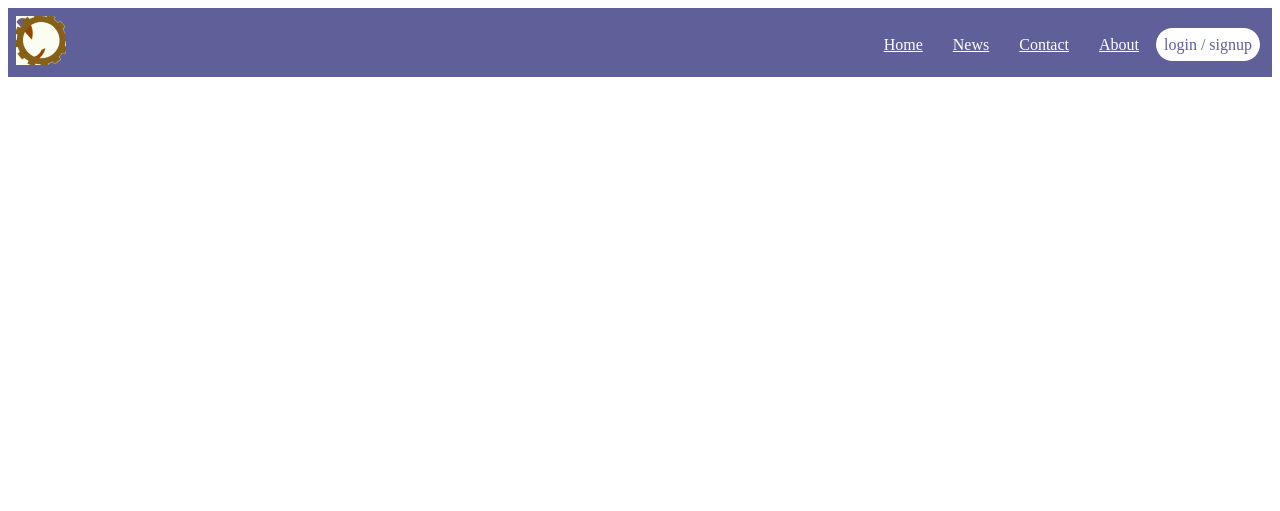
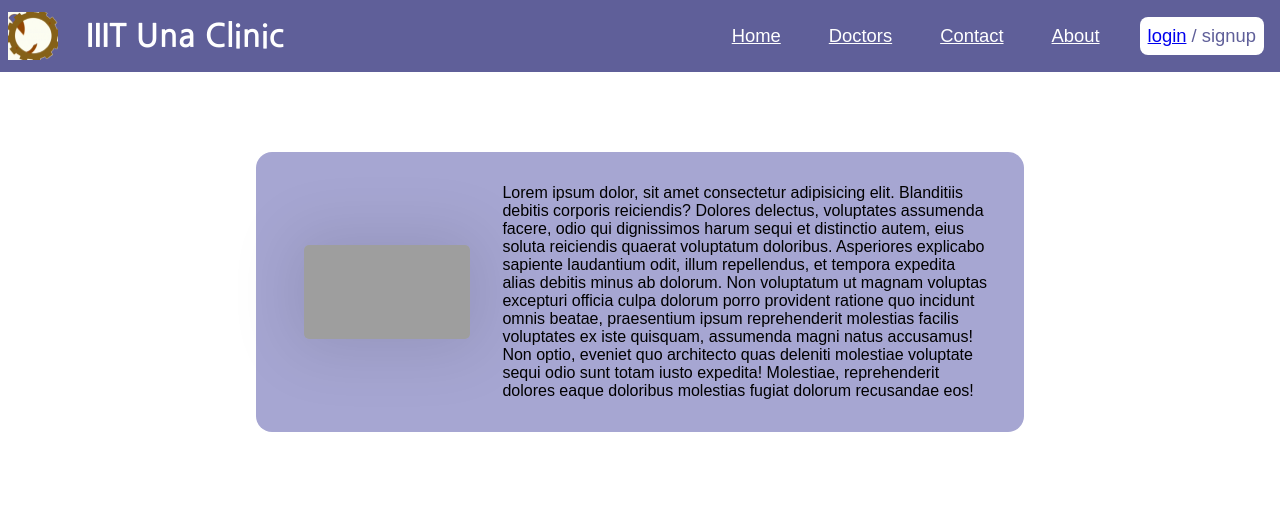
Before and after one commit to sayak22/Hospital_Management_System, a PHP site: page / in a window 1280 px wide. Shown: the top 511 px of the page. Run offline with PHP 8.4, Linux system fonts and the light colour scheme; grey boxes are pictures that could not be loaded.

Commit message:
login page added successfully

```diff
--- a/index.html
+++ b/index.html
@@ -7,19 +7,44 @@
     <link rel="stylesheet" href="styles.css" />
   </head>
   <body>
+    <!-- navbar -->
     <div id="navbar">
-      <img src="IIITU_logo.gif" alt="IIITU" id="logo" />
+      <div class="img-heading">
+        <img src="IIITU_logo.gif" alt="IIITU" id="logo" />
+        <h1 id="heading">IIIT Una Clinic</h1>
+      </div>
       <ul>
-        <li><a class="nav-link" href="default.asp">Home</a></li>
-        <li><a class="nav-link" href="news.asp">News</a></li>
+        <li><a class="nav-link" href="index.html">Home</a></li>
+        <li><a class="nav-link" href="news.asp">Doctors</a></li>
         <li><a class="nav-link" href="contact.asp">Contact</a></li>
         <li><a class="nav-link" href="about.asp">About</a></li>
-        <li  style="background-color:white; color: rgb(95, 95, 153); border-radius: 20px;">
-          <!-- <div style="background-color:white; color: rgb(95, 95, 153;"> -->
-            <a>login</a> / <a>signup</a>
-          </div>
+        <li class="login-signup">
+          <a href="login.html">login</a> / <a>signup</a>
         </li>
       </ul>
     </div>
+    <!-- navbar end -->
+
+    <!-- hero section card -->
+    <div id="hero">
+      <div class="hero-image">
+        <img src="https://picsum.photos/1920/1080" />
+      </div>
+      <div class="hero-content">
+        Lorem ipsum dolor, sit amet consectetur adipisicing elit. Blanditiis
+        debitis corporis reiciendis? Dolores delectus, voluptates assumenda
+        facere, odio qui dignissimos harum sequi et distinctio autem, eius
+        soluta reiciendis quaerat voluptatum doloribus. Asperiores explicabo
+        sapiente laudantium odit, illum repellendus, et tempora expedita alias
+        debitis minus ab dolorum. Non voluptatum ut magnam voluptas excepturi
+        officia culpa dolorum porro provident ratione quo incidunt omnis beatae,
+        praesentium ipsum reprehenderit molestias facilis voluptates ex iste
+        quisquam, assumenda magni natus accusamus! Non optio, eveniet quo
+        architecto quas deleniti molestiae voluptate sequi odio sunt totam iusto
+        expedita! Molestiae, reprehenderit dolores eaque doloribus molestias
+        fugiat dolorum recusandae eos!
+      </div>
+    </div>
+    <!-- hero seciton card end -->
   </body>
 </html>
--- a/styles.css
+++ b/styles.css
@@ -1,19 +1,24 @@
-ul {
-  list-style-type: none;
-  display: inline;
-  float: right;
-  padding: 12px;
+@import url("https://fonts.googleapis.com/css2?family=Montserrat:wght@486&display=swap");
+@import url("https://fonts.googleapis.com/css2?family=Bebas+Neue&family=Montserrat:wght@486&display=swap");
+@import url("https://fonts.googleapis.com/css2?family=Bebas+Neue&family=Montserrat:wght@486&family=Nanum+Gothic:wght@700&display=swap");
+
+* {
+  margin: 0;
+  padding: 0;
+  font-family: "Montserrat", sans-serif;
 }
 
-li {
-  display: inline;
-  padding: 8px;
+/* navbar */
+.img-heading {
+  display: flex;
+  align-items: center;
 }
 
 .nav-link {
   color: white;
-  padding: 5px;
-  border-radius: 20px;
+  padding: 0.35rem 0.5rem;
+  border-radius: 1rem;
+  font-size: 1.15rem;
 }
 
 .nav-link:hover {
@@ -22,10 +27,108 @@ li {
   transition: 0.3s;
 }
 
+.nav-link a {
+  text-decoration: none;
+  color: white;
+}
+
 #logo {
   width: 50px;
   padding: 8px;
 }
 #navbar {
   background-color: rgb(95, 95, 153);
+  display: flex;
+  justify-content: space-between;
+  align-items: center;
 }
+
+#navbar ul {
+  display: flex;
+  list-style: none;
+  justify-content: space-evenly;
+  align-items: center;
+}
+
+#navbar li {
+  margin: 1rem;
+}
+
+#heading {
+  display: flex;
+  padding: 20px;
+  font-family: "Nanum Gothic", sans-serif;
+  color: white;
+}
+.login-signup {
+  background-color: white;
+  color: rgb(95, 95, 153);
+  border-radius: 0.5rem;
+  padding: 0.5rem;
+  font-size: 1.15rem;
+}
+
+.login-signup a:hover {
+  color: rgb(195, 195, 246);
+}
+/* navbar end */
+
+/* hero seciton card */
+#hero {
+  width: 60vw;
+  height: auto;
+  margin: 5rem auto;
+  display: flex;
+  align-items: center;
+  justify-content: space-evenly;
+  background-color: rgb(166, 166, 210);
+  border-radius: 1rem;
+}
+
+.hero-image {
+  display: flex;
+  justify-content: center;
+  align-items: center;
+  padding: 3rem 0rem 3rem 3rem;
+}
+
+.hero-image img {
+  object-fit: cover;
+  max-width: 100%;
+  max-height: 100%;
+  border-radius: 5px;
+  box-shadow: 0px 0px 65px 12px rgba(0, 0, 0, 0.1);
+}
+
+.hero-content {
+  padding: 2rem;
+}
+@media (max-width: 900px) {
+  #hero {
+    flex-flow: column;
+  }
+  .hero-image {
+    padding: 3rem;
+  }
+}
+/* hero seciton card end */
+
+.login {
+  display: flex;
+  align-items: center;
+  justify-content: center;
+  width: 70vw;
+  margin: 3rem;
+}
+/* form external css */
+.submit {
+  background-color: rgb(95, 95, 153) !important;
+  border-color: rgb(95, 95, 153) !important;
+}
+.form {
+  display: flex;
+  align-items: center;
+  justify-content: center;
+  margin: 6rem auto;
+  width: 30vw;
+}
```
Also changed, not shown: login.html (added, +71 -0 lines).
